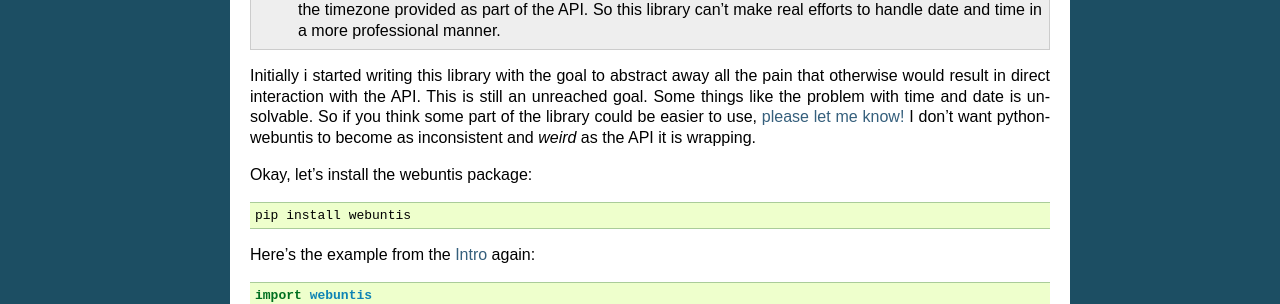
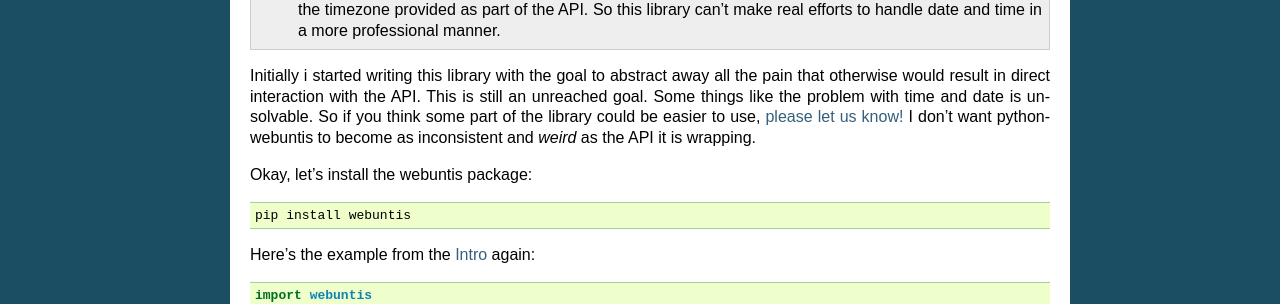
Before and after one commit to python-webuntis/python-webuntis, a Sphinx documentation site: the page built from docs/quickstart.rst, in a window 1280 px wide. Shown: the part 443-747 px from the top of the page. Built offline with Sphinx 7.4.7, drawn with Linux system fonts in a browser that asks for light colours.

Commit message:
update doc links

```diff
--- a/docs/changelog.rst
+++ b/docs/changelog.rst
@@ -19,7 +19,7 @@
       recognized, webuntis will now try to use the error message sent in the
       response. See 67d6fa2_.
 
-.. _67d6fa2: https://github.com/untitaker/python-webuntis/commit/67d6fa21f7c199d89704d07dbba5219b0875b75e
+.. _67d6fa2: https://github.com/python-webuntis/python-webuntis/commit/67d6fa21f7c199d89704d07dbba5219b0875b75e
 
 * 0.1.7:
 
--- a/docs/quickstart.rst
+++ b/docs/quickstart.rst
@@ -34,8 +34,8 @@
 pain that otherwise would result in direct interaction with the API. This is
 still an unreached goal. Some things like the problem with time and date is
 unsolvable. So if you think some part of the library could be easier to use,
-`please let me know!
-<https://github.com/untitaker/python-webuntis/issues/new>`_ I don't want
+`please let us know!
+<https://github.com/python-webuntis/python-webuntis/issues/new>`_ I don't want
 python-webuntis to become as inconsistent and *weird* as the API it is
 wrapping.
 
```
Also changed, not shown: 1 other file.
